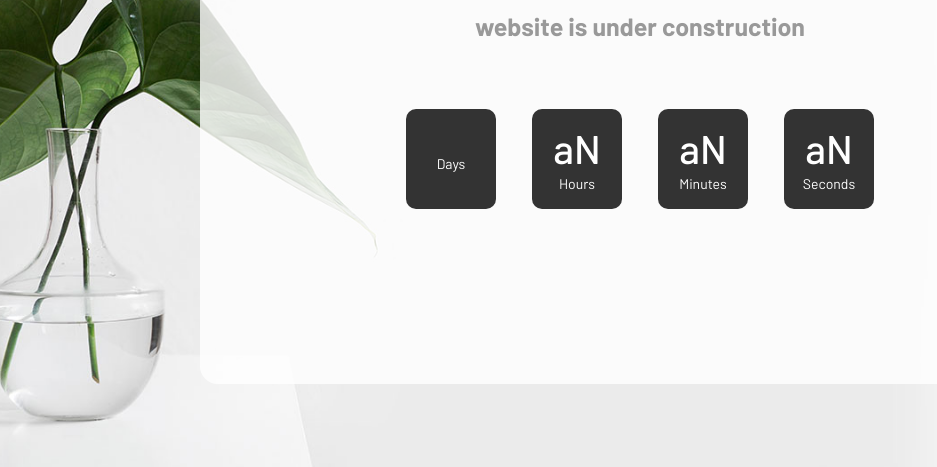
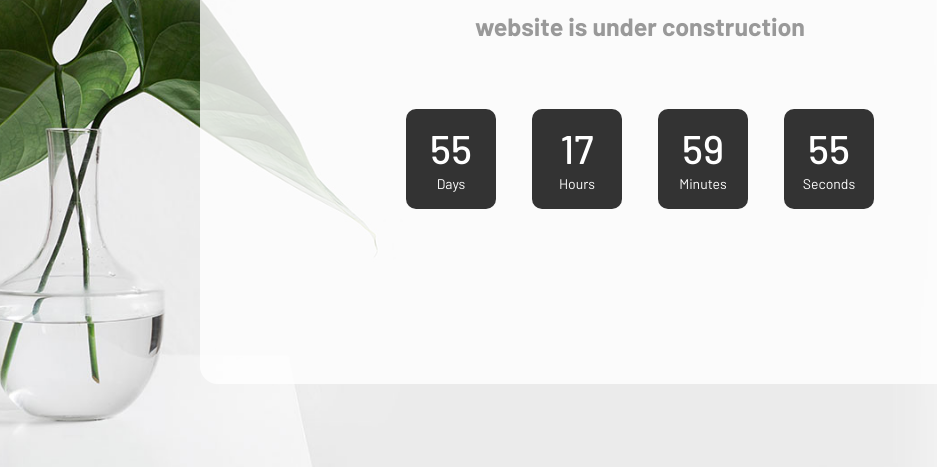
Before and after one commit to quardLink/quardlink-demo, a plain HTML site: page index.html in a window 1280 px wide. Shown: the part 333-800 px from the top of the page, without its empty margins (0-937 px from the left). Drawn offline with Linux system fonts and the light colour scheme.

Commit message:
Update index.html

```diff
--- a/index.html
+++ b/index.html
@@ -96,11 +96,11 @@
 			/*Endtime must be > current time*/
 			endtimeYear: 0,
 			endtimeMonth: 0,
-			endtimeDate: 60,
+			endtimeDate: 55,
 			endtimeHours: 18,
 			endtimeMinutes: 0,
 			endtimeSeconds: 0,
-			timeZone: "America/New_York"
+			timeZone: ""
 			// ex:  timeZone: "America/New_York"
 			//go to " http://momentjs.com/timezone/ " to get timezone
 		});
```
